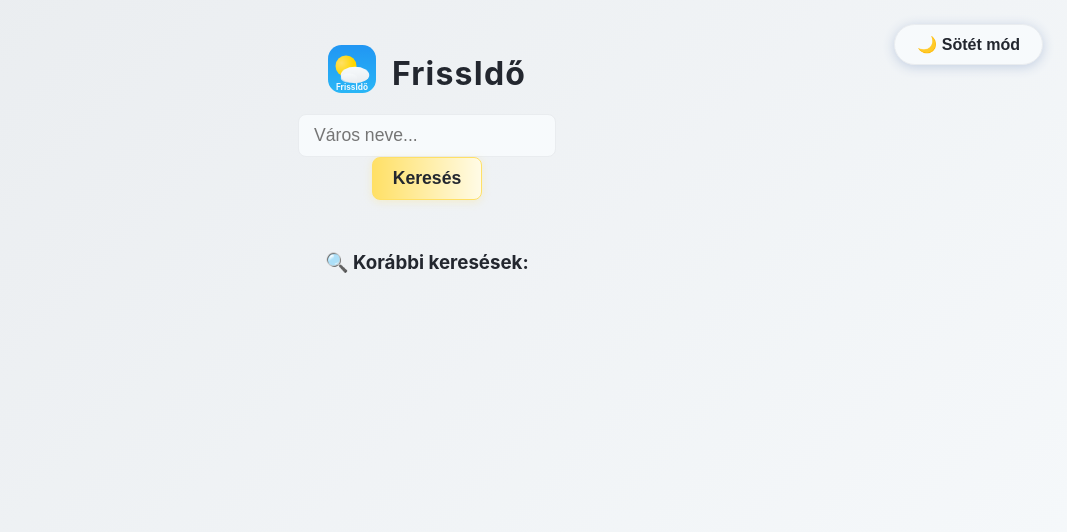
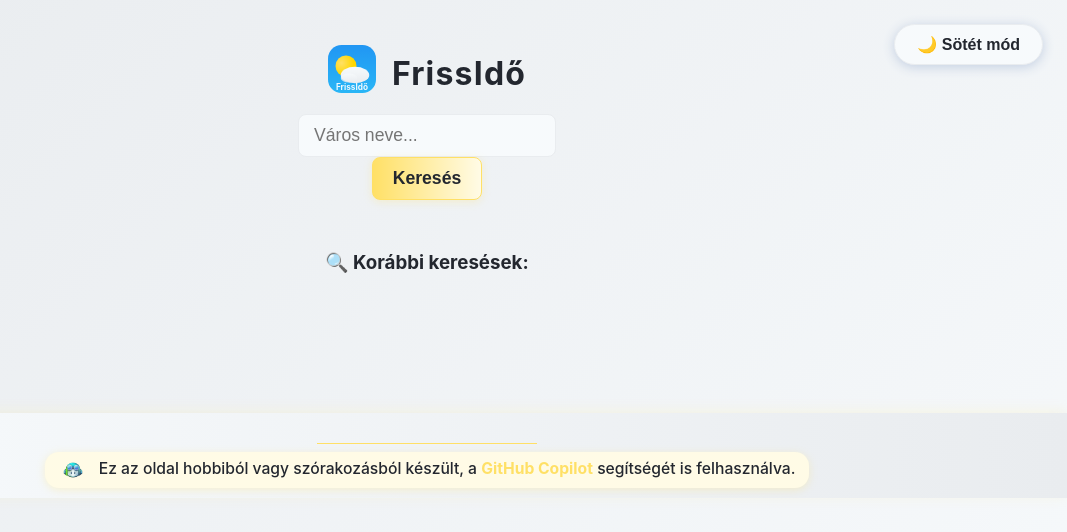
Before and after one commit to MeDve23/weatherweb, a plain HTML site: page index.html in a window 1280 px wide. Both pictures are taken after a click on the button "☀️ Világos mód". Shown: the whole page, without its empty margins (213-1280 px from the left). Drawn offline with nearby package versions, Linux system fonts and the light colour scheme.

Commit message:
Designe update, + footer section

```diff
--- a/app.js
+++ b/app.js
@@ -241,6 +241,10 @@ async function getWeather(city) {
 
     currentForecastData = forecastData;
 
+    // ...existing code...
+
+    // ...existing code...
+
     const { dailyData, days } = getDailySummary(forecastData);
 
     renderDailyCards(dailyData, days);
@@ -255,6 +259,8 @@ async function getWeather(city) {
     next24hDetails.innerHTML = '';
   }
 }
+
+// ...existing code...
 
 // Lokáció alapú időjárás lekérés oldal betöltésekor
 window.addEventListener('DOMContentLoaded', () => {
--- a/index.html
+++ b/index.html
@@ -34,6 +34,8 @@
          <div id="weatherCardsWrapper"></div>
     </section>
 
+    <!-- Extra weather info panel removed -->
+
     <section id="hourlySection" style="display: none;">
       <h3 id="hourlyTitle">Óránkénti előrejelzés:</h3>
       <div id="hourlyDetails" class="hourly-scroll"></div>
@@ -46,6 +48,14 @@
     </section>
   </main>
 
+  <footer class="site-footer">
+    <hr>
+    <span>
+      <img src="githubcopilot.png" alt="GitHub Copilot logó" style="height:28px;width:28px;vertical-align:middle;margin-right:8px;opacity:0.92;">
+      Ez az oldal hobbiból vagy szórakozásból készült, a <strong>GitHub Copilot</strong> segítségét is felhasználva.
+    </span>
+  </footer>
+
   <script src="app.js"></script>
 </body>
 </html>
--- a/style.css
+++ b/style.css
@@ -29,6 +29,7 @@ body {
   box-shadow: 0 2px 12px #0005;
   transition: background 0.3s, color 0.3s, transform 0.18s;
 }
+
 #themeToggleBtn:hover {
   background: #444;
   color: #ffe066;
@@ -259,16 +260,15 @@ h1 {
 }
 
 .weather-card p {
-  color: #bfc4cc;
-  font-size: 1rem;
-  margin: 6px 0;
-  font-weight: 400;
-}
-
-.weather-card p strong {
-  color: #fff;
-  font-size: 1.2rem;
-  font-weight: 700;
+    background: var(--card-bg);
+    border-radius: 10px;
+    box-shadow: 0 1px 6px rgba(0,0,0,0.10);
+    padding: 8px 12px 8px 12px;
+    min-width: 0;
+    max-width: 90%;
+    display: block;
+    margin: 6px auto 0 auto;
+    transition: box-shadow 0.2s;
 }
 
 /* Responsive design */
@@ -464,3 +464,49 @@ body.light-mode #historyList li:hover {
   color: #23272f !important;
   border: 1px solid #ffe066;
 }
+
+/* Footer stílus */
+.site-footer {
+  width: 100%;
+  text-align: center;
+  padding: 18px 0 10px 0;
+  font-size: 0.98rem;
+  color: #bfc4cc;
+  background: linear-gradient(90deg,#23272f 0%,#181818 100%);
+  box-shadow: 0 -2px 12px #23272f22;
+}
+.site-footer hr {
+  max-width: 220px;
+  margin: 12px auto 8px auto;
+  border: 0;
+  border-top: 1px solid #444;
+}
+.site-footer span {
+  display: inline-block;
+  padding: 4px 14px;
+  border-radius: 14px;
+  background: #23272f;
+  color: #bfc4cc;
+  font-weight: 500;
+  box-shadow: 0 1px 4px #23272f44;
+  font-size: 0.98rem;
+}
+.site-footer strong {
+  color: #ffe066;
+}
+body.light-mode .site-footer {
+  color: #23272f;
+  background: linear-gradient(90deg,#f7fafc 0%,#e9ecef 100%);
+  box-shadow: 0 -2px 12px #ffe06622;
+}
+body.light-mode .site-footer hr {
+  border-top: 1px solid #ffe066;
+}
+body.light-mode .site-footer span {
+  background: #fffbe6;
+  color: #23272f;
+  box-shadow: 0 2px 8px #ffe06644;
+}
+body.light-mode .site-footer strong {
+  color: #ffe066;
+}
```
Also changed, not shown: githubcopilot.png (added).
